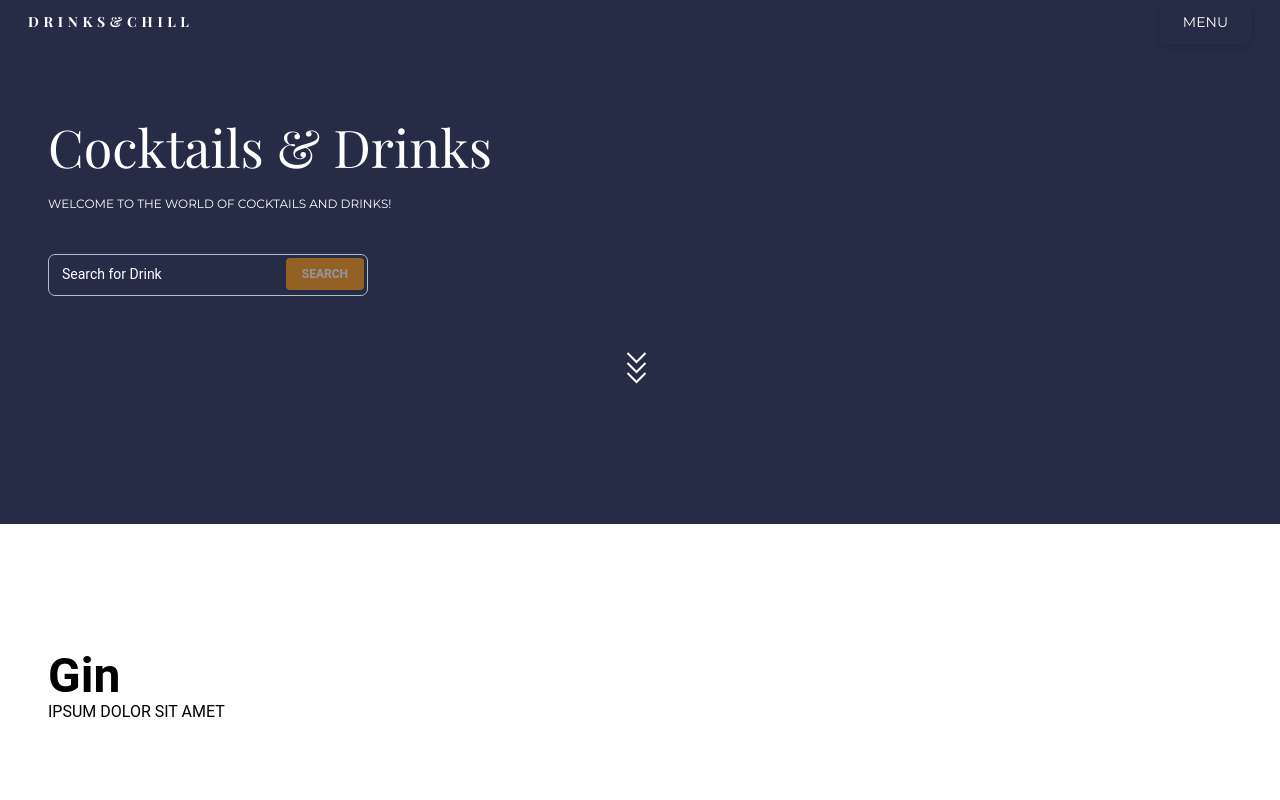
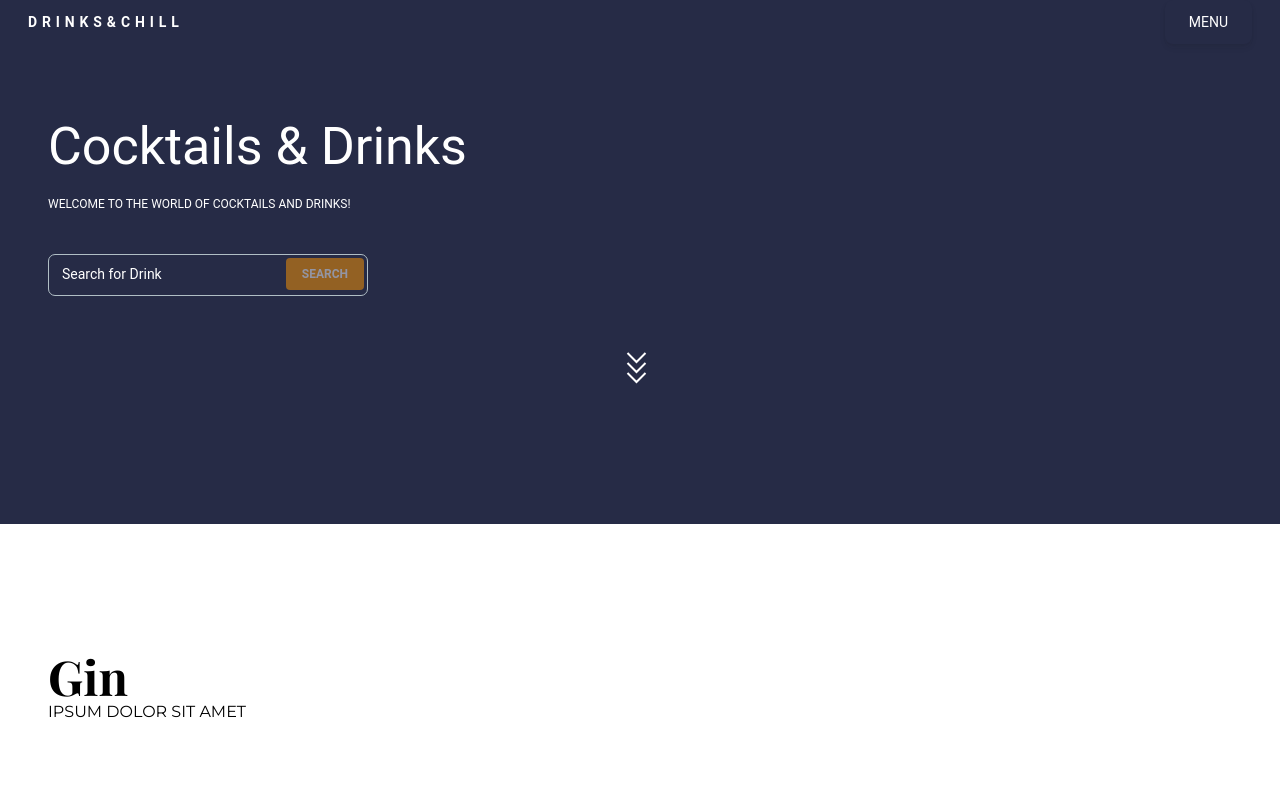
Before and after one commit to mschild91/Barkeeper, a React (Vite) app: page / in a window 1280 px wide. Shown: the top 800 px of the page. Built offline with nearby package versions, Linux system fonts and the light colour scheme.

Commit message:
Update tailwind.config.js
added fallback fonts again

```diff
--- a/tailwind.config.js
+++ b/tailwind.config.js
@@ -11,8 +11,8 @@ export default withMT({
       },
     },
     fontFamily: {
-      montserrat: ['Montserrat'],
-      playfair: ['Playfair_Display'],
+      Montserrat: ['Montserrat', 'sans-serif'],
+      Playfair: ['Playfair_Display', 'sans-serif'],
     },
     colors: {
       'project-blue': '#262B46',
```
